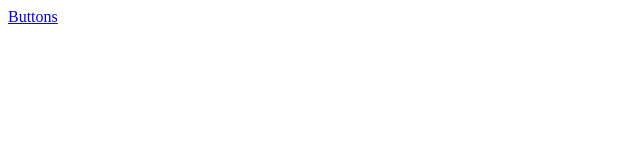
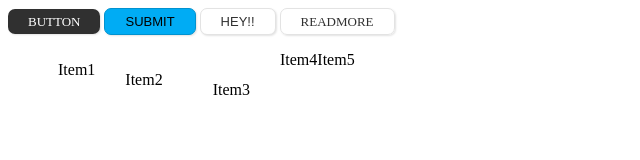
Before and after one commit to AungMyoMinJY/Web-Foundation, a plain HTML site: page index.html in a window 1280 px wide. Shown: the whole page, without its empty margins (0-640 px from the left). Drawn offline with Linux system fonts and the light colour scheme.

Commit message:
day12 update

```diff
--- a/index.html
+++ b/index.html
@@ -4,10 +4,21 @@
 	<meta charset="UTF-8">
 	<meta name="viewport" content="width=device-width, initial-scale=1.0">
 	<title>Document</title>
+	<link rel="stylesheet" href="style.css">
 </head>
 <body>
 	<section>
-		<a href="#">Buttons</a>
+		<a href="#" class="btn black">Button</a>
+		<input class="btn  blue" type="submit" value="Submit">
+		<button  class="btn white">Hey!!</button>
+		<a href="#" class="btn white">Readmore</a>
 	</section>
+	<ul class="flex list-style">
+		<li class="p1">Item1</li>
+		<li class="p2">Item2</li>
+		<li class="p3">Item3</li>
+		<li>Item4</li>
+		<li>Item5</li>
+	</ul>
 </body>
 </html>
--- /dev/null
+++ b/style.css
@@ -0,0 +1,45 @@
+.btn {
+	text-decoration: none;
+	box-shadow: 1px 1px 2px #e3e3e3;
+	padding: 5px 20px;
+	border-radius: 7px;
+	font-size: 13px;
+	text-transform: uppercase;
+	cursor: pointer;
+}
+.white {
+	background: #ffffff;
+	border: 1px solid #e3e3e3;
+	color: #303030;
+}
+.white:hover {
+	background: #f9f9f9;
+
+}
+.blue {
+	background: #00acf4;
+	border: 1px solid #0192cf;
+}
+.blue:hover {
+	background: #009adb;
+}
+.black {
+	background: #303030;
+	border: #101010;
+	color: #ffffff;
+}
+.list-style {
+	list-style: none;
+}
+.flex {
+	display: flex;
+}
+.p1 {
+	padding: 10px;
+}
+.p2 {
+	padding: 20px;
+}
+.p3 {
+	padding: 30px;
+}
```
